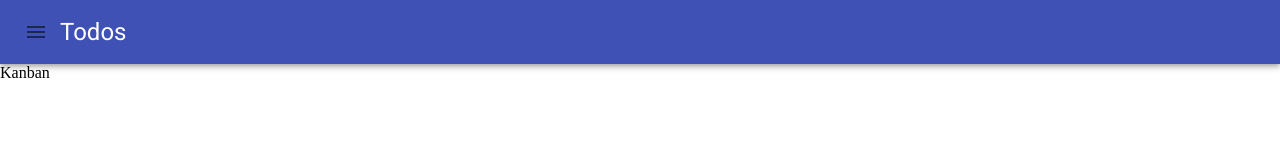
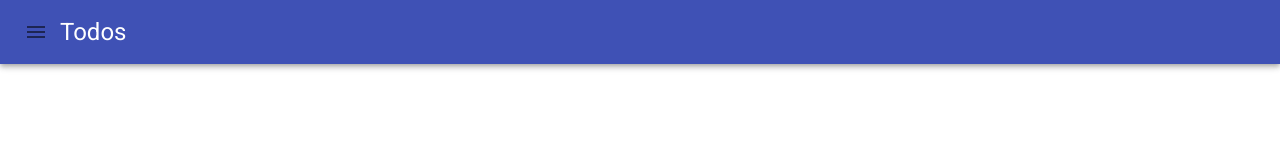
Before and after one commit to bartlomiejolma/todos-material-ui, a React (Create React App) app: page /kanban in a window 1280 px wide. Shown: the top 160 px of the page. Built offline with nearby package versions, Linux system fonts and the light colour scheme.

Commit message:
Shows todos in Kanban.

```diff
--- a/src/pages/Kanban.js
+++ b/src/pages/Kanban.js
@@ -1,5 +1,10 @@
+import React from "react";
+import { useSelector } from "react-redux";
+
 const Kanban = () => {
-  return "Kanban";
+  const todos = useSelector((state) => state.todos);
+
+  return <div>{todos.map((todo) => todo.title)}</div>;
 };
 
 export default Kanban;
```
